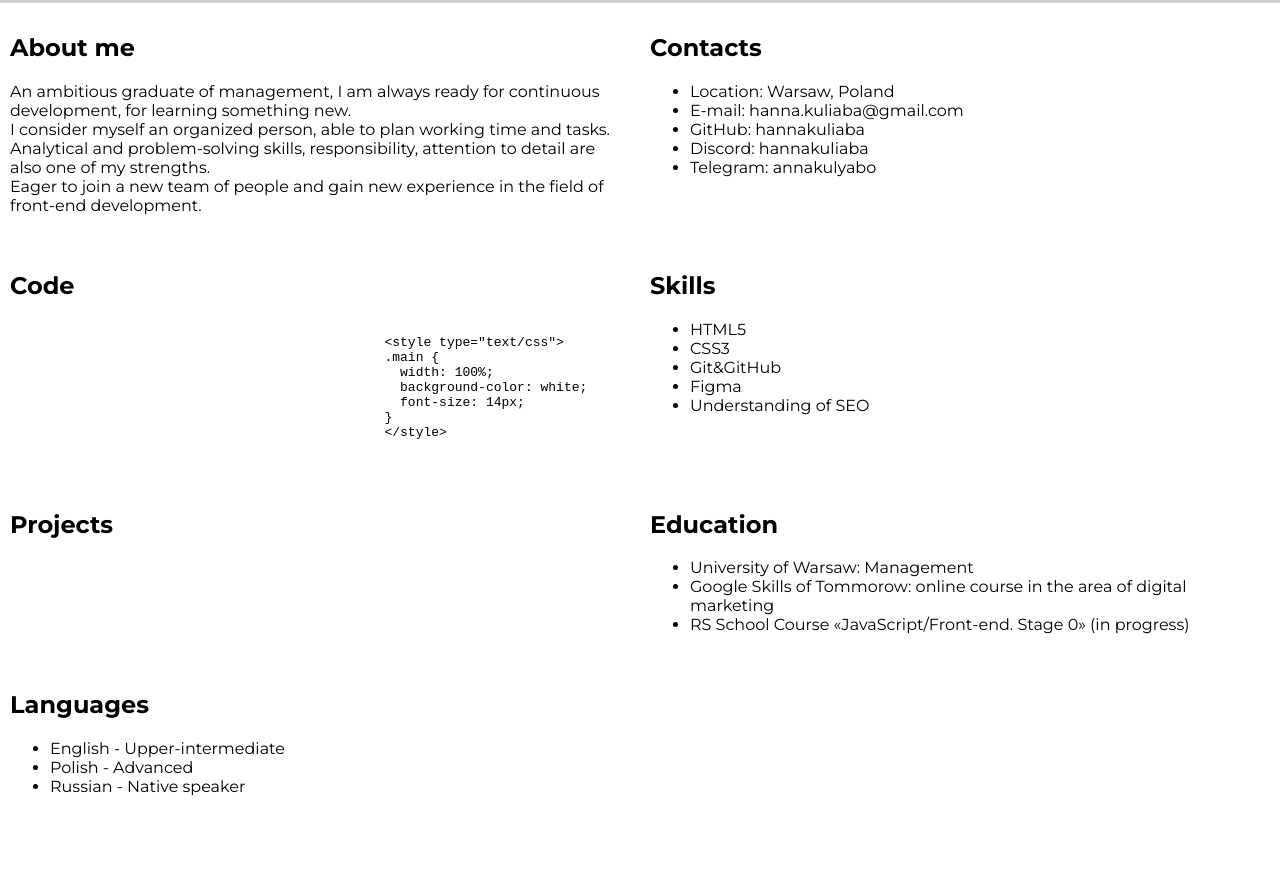
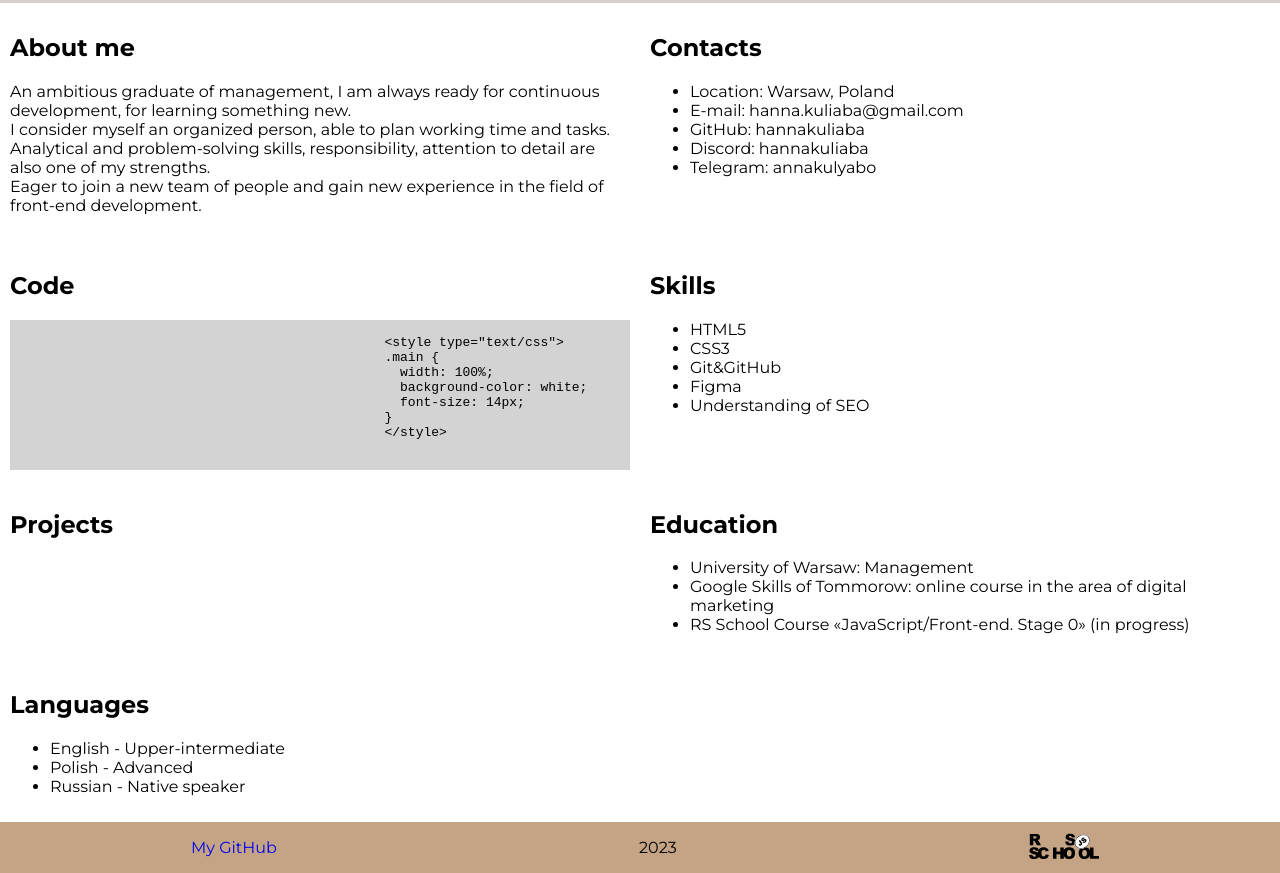
Before and after one commit to hannakuliaba/rsschool-cv, a plain HTML site: page index.html in a window 1280 px wide. Shown: the part 505-1378 px from the top of the page. Before the commit the page ends 1327 px from the top, so only its background shows below. Drawn offline with Linux system fonts and the light colour scheme.

Commit message:
feat: add footer

```diff
--- a/index.html
+++ b/index.html
@@ -57,7 +57,7 @@
 			<section class="section" id="code">
 				<h2 class="section-title">Code</h2>
 				<pre class="pre">
-					<code>
+					<code class="code">
 						&lt;style type="text/css"&gt;
 						.main {
 						  width: 100%;
@@ -100,7 +100,13 @@
 		</div>
 	</main>
 	<footer class="footer">
-		<div class="container"></div>
+		<div class="container footer-container">
+			<a href="https://github.com/hannakuliaba" class="text-footer" id="github">My GitHub</a>
+			<p>2023</p>
+			<a href="https://rs.school/js/">
+				<img src="./assets/svg/rs_school_js.svg" alt="RS School logo" class="footer-image" id="rs-logo">
+			</a>
+		</div>
 	</footer>
 </body>
 </html>
--- a/style.css
+++ b/style.css
@@ -80,6 +80,7 @@ img {
 .pre{
 	padding: 0;
 	margin: 0;
+	background-color: #D3D3D3;
 }
 pre {
 	display: block;
@@ -87,3 +88,22 @@ pre {
 section {
 	display: block;
 }
+.footer-container {
+	height: 100%;
+	display: flex;
+	justify-content: space-around;
+	align-items: center;
+}
+.footer-image {
+	width: 70px;
+   margin: 0 10px;
+}
+.footer {
+	background-color: #C4A484;
+}
+.text-footer {
+	padding: 0 20px;
+	line-height: 50px;
+	text-decoration: none;
+	transition: .3s;
+}
```
Also changed, not shown: assets/svg/rs_school_js.svg (added).
